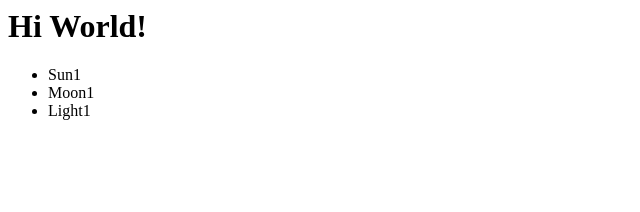
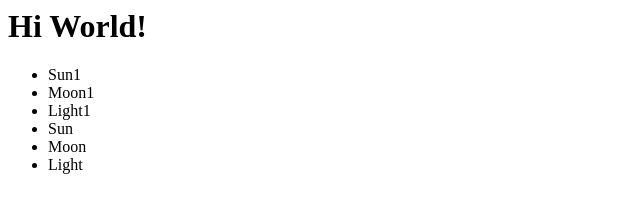
Before and after one commit to P0ZiT1V/GitFlow, a plain HTML site: page index.html in a window 1280 px wide. Shown: the whole page, without its empty margins (0-640 px from the left). Drawn offline with Linux system fonts and the light colour scheme.

Commit message:
add sun add moon add light

```diff
--- a/index.html
+++ b/index.html
@@ -9,6 +9,9 @@
 	<li>Sun1</li>
 	<li>Moon1</li>
 	<li>Light1</li>
+	<li>Sun</li>
+	<li>Moon</li>
+	<li>Light</li>
 </ul>
 </body>
 </html>
```
